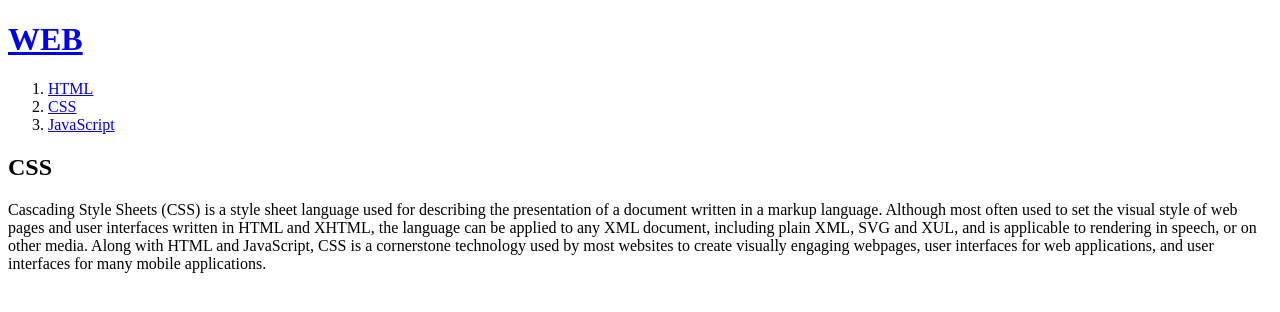
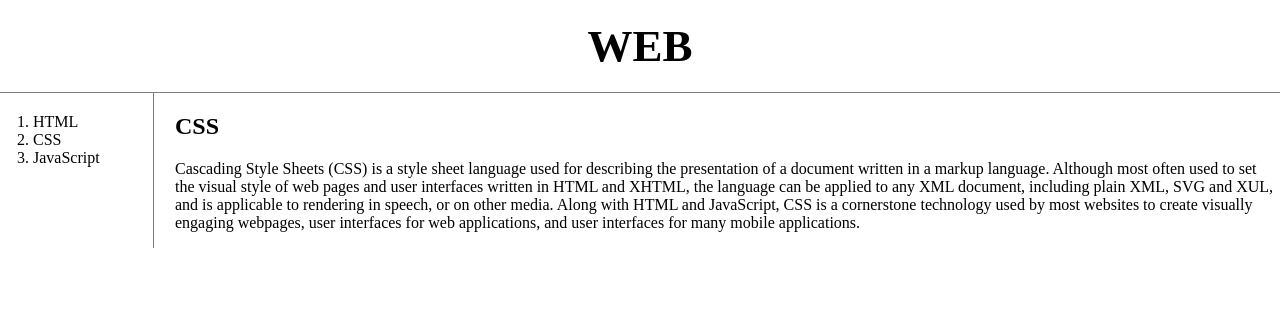
Before and after one commit to aka-tete/web1, a plain HTML site: page 2.html in a window 1280 px wide. Drawn offline with Linux system fonts and the light colour scheme; a script that the page names is missing.

Commit message:
add css_grid

```diff
--- a/2.html
+++ b/2.html
@@ -3,6 +3,38 @@
 <head>
   <title>WEB1 - CSS</title>
   <meta charset="utf-8">
+  <style>
+    body {
+      margin:0;
+    }
+    a {
+      color:black;
+      text-decoration:none;
+    }
+    h1 {
+      font-size:45px;
+      text-align:center;
+      border-bottom:1px solid gray;
+      margin:0;
+      padding:20px;
+    }
+    ol {
+      border-right:1px solid gray;
+      width:100px;
+      margin:0;
+      padding:20px;
+    }
+    #grid {
+      display:grid;
+      grid-template-columns:150px 1fr;
+    }
+    #grid ol {
+      padding-left:33px;
+    }
+    #grid #article {
+      padding-left:25px;
+    }
+  </style>
   <!-- Global site tag (gtag.js) - Google Analytics -->
   <script async src="https://www.googletagmanager.com/gtag/js?id=UA-146122755-1"></script>
   <script>
@@ -14,15 +46,27 @@
 </head>
 <body>
   <h1><a href="index.html">WEB</a></h1>
+  <div id="grid">
     <ol>
       <li><a href="1.html">HTML</a></li>
       <li><a href="2.html">CSS</a></li>
       <li><a href="3.html">JavaScript</a></li>
     </ol>
+    <div id="article">
+<!--
+  <h1><a href="index.html"><font color="red">WEB</font></a></h1>
+  <ol>
+    <li><a href="1.html"><font color="red">HTML</font></a></li>
+    <li><a href="2.html"><font color="red">CSS</font></a></li>
+    <li><a href="3.html"><font color="red">JavaScript</font></a></li>
+  </ol>
+-->
       <h2>CSS</h2>
         <p>
           Cascading Style Sheets (CSS) is a style sheet language used for describing the presentation of a document written in a markup language. Although most often used to set the visual style of web pages and user interfaces written in HTML and XHTML, the language can be applied to any XML document, including plain XML, SVG and XUL, and is applicable to rendering in speech, or on other media. Along with HTML and JavaScript, CSS is a cornerstone technology used by most websites to create visually engaging webpages, user interfaces for web applications, and user interfaces for many mobile applications.
         </p>
+      </div>
+    </div>
     <p>
     <div id="disqus_thread"></div>
     <script>
```
Also changed, not shown: box.html (added, +20 -0 lines), gird.html (added, +23 -0 lines). Lines whose indentation alone changed are shown as unchanged.
